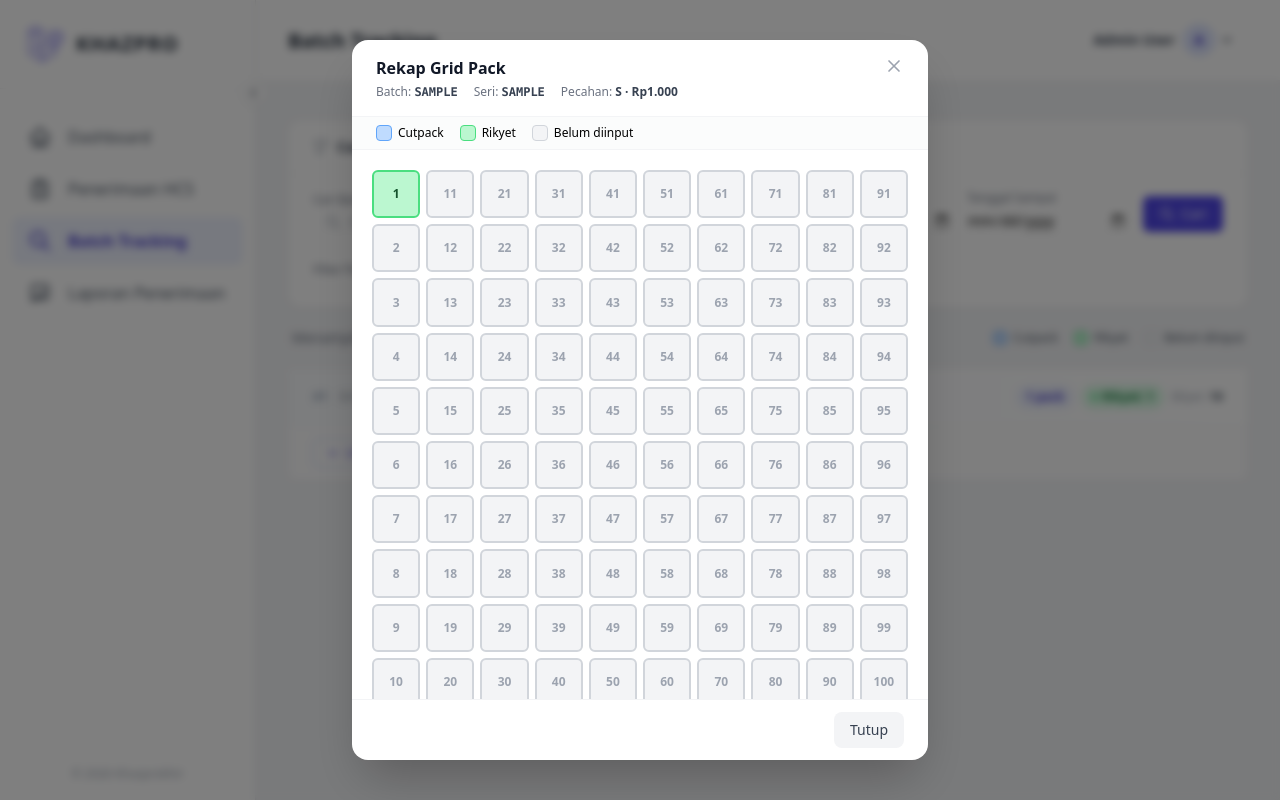
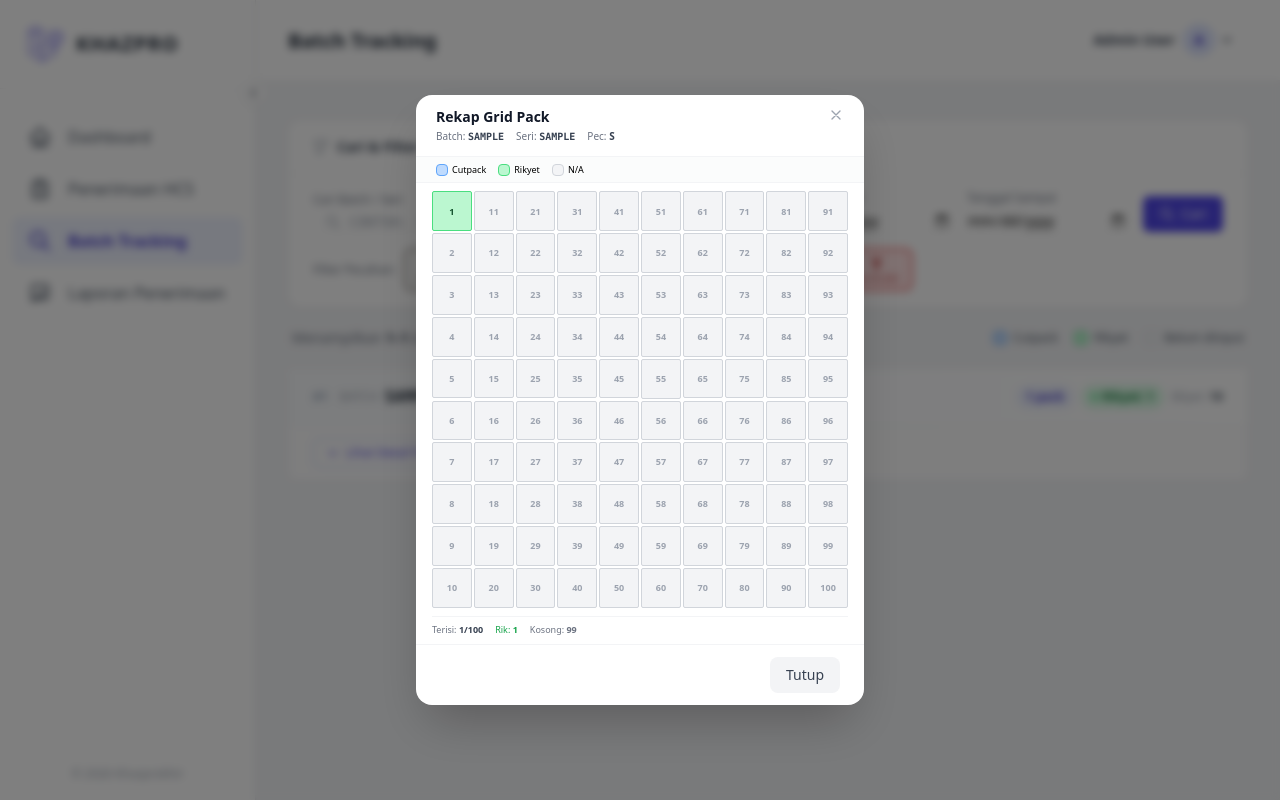
Before and after one commit to prophetical/khazprokhir-dev, a Laravel app: page /batch-tracking in a window 1280 px wide, after a click that opens the changed part. Run offline with Laravel 12, Linux system fonts and the light colour scheme; a user stored in the database is signed in; data comes from the database, SQL or seed files in the repository; tables that the repository leaves empty hold one stand-in row (values such as "Sample post"); some libraries are stand-ins or nearby versions.

Commit message:
Memperbaiki tampilan fitur batch tracking

```diff
--- a/resources/views/batch-tracking/index.blade.php
+++ b/resources/views/batch-tracking/index.blade.php
@@ -210,40 +210,40 @@
 
                                 {{-- ===== MODAL REKAP GRID ===== --}}
                                 <div id="{{ $modalId }}" class="fixed inset-0 z-50 hidden items-center justify-center p-4 bg-black/50 backdrop-blur-sm">
-                                    <div class="bg-white rounded-2xl shadow-2xl w-full max-w-xl flex flex-col max-h-[90vh]">
+                                    <div class="bg-white rounded-2xl shadow-2xl w-full max-w-md flex flex-col max-h-[95vh]">
 
                                         {{-- Modal Header --}}
-                                        <div class="flex items-start justify-between px-6 py-4 border-b border-gray-100 flex-shrink-0">
+                                        <div class="flex items-start justify-between px-5 py-3 border-b border-gray-100 flex-shrink-0">
                                             <div>
-                                                <h4 class="text-base font-bold text-gray-900">Rekap Grid Pack</h4>
-                                                <div class="mt-1 flex flex-wrap gap-x-4 gap-y-0.5 text-xs text-gray-500">
+                                                <h4 class="text-sm font-bold text-gray-900">Rekap Grid Pack</h4>
+                                                <div class="mt-0.5 flex flex-wrap gap-x-3 gap-y-0.5 text-[10px] text-gray-500">
                                                     <span>Batch: <strong class="font-mono text-gray-700">{{ strtoupper($item['batch']) }}</strong></span>
                                                     <span>Seri: <strong class="font-mono text-gray-700">{{ strtoupper($item['seri']) }}</strong></span>
-                                                    <span>Pecahan: <strong class="text-gray-700">{{ $pecahanLabel }}</strong></span>
+                                                    <span>Pec: <strong class="text-gray-700">{{ $pecahan }}</strong></span>
                                                 </div>
                                             </div>
                                             <button type="button" onclick="closeModal('{{ $modalId }}')" class="ml-4 text-gray-400 hover:text-gray-600 transition-colors">
-                                                <svg class="w-5 h-5" fill="none" viewBox="0 0 24 24" stroke="currentColor"><path stroke-linecap="round" stroke-linejoin="round" stroke-width="2" d="M6 18L18 6M6 6l12 12"/></svg>
+                                                <svg class="w-4 h-4" fill="none" viewBox="0 0 24 24" stroke="currentColor"><path stroke-linecap="round" stroke-linejoin="round" stroke-width="2" d="M6 18L18 6M6 6l12 12"/></svg>
                                             </button>
                                         </div>
 
                                         {{-- Modal Legend --}}
-                                        <div class="px-6 py-2 flex gap-4 text-xs border-b border-gray-100 bg-gray-50/60 flex-shrink-0">
-                                            <span class="flex items-center gap-1.5"><span class="w-4 h-4 rounded bg-blue-200 border border-blue-400 inline-block"></span>Cutpack</span>
-                                            <span class="flex items-center gap-1.5"><span class="w-4 h-4 rounded bg-green-200 border border-green-400 inline-block"></span>Rikyet</span>
-                                            <span class="flex items-center gap-1.5"><span class="w-4 h-4 rounded bg-gray-100 border border-gray-300 inline-block"></span>Belum diinput</span>
+                                        <div class="px-5 py-1.5 flex gap-3 text-[9px] border-b border-gray-100 bg-gray-50/60 flex-shrink-0">
+                                            <span class="flex items-center gap-1"><span class="w-3 h-3 rounded bg-blue-200 border border-blue-400 inline-block"></span>Cutpack</span>
+                                            <span class="flex items-center gap-1"><span class="w-3 h-3 rounded bg-green-200 border border-green-400 inline-block"></span>Rikyet</span>
+                                            <span class="flex items-center gap-1"><span class="w-3 h-3 rounded bg-gray-100 border border-gray-300 inline-block"></span>N/A</span>
                                         </div>
 
                                         {{-- 10×10 Grid — VERTICAL flow: col1=1-10, col2=11-20, … col10=91-100 --}}
-                                        <div class="p-5 overflow-y-auto flex-1">
-                                            <div class="grid gap-1.5" style="grid-template-rows: repeat(10, minmax(0, 1fr)); grid-template-columns: repeat(10, minmax(0, 1fr)); grid-auto-flow: column;">
+                                        <div class="px-4 py-2 overflow-y-auto flex-1">
+                                            <div class="grid gap-0.5" style="grid-template-rows: repeat(10, minmax(0, 1fr)); grid-template-columns: repeat(10, minmax(0, 1fr)); grid-auto-flow: column;">
                                                 @for($p = 1; $p <= 100; $p++)
                                                     @php
                                                         $cell  = $packMap[$p] ?? null;
-                                                        $months = ['','Januari','Februari','Maret','April','Mei','Juni','Juli','Agustus','September','Oktober','November','Desember'];
+                                                        $months = ['','Jan','Feb','Mar','Apr','Mei','Jun','Jul','Agu','Sep','Okt','Nov','Des'];
                                                         if ($cell) {
                                                             $carbon    = \Carbon\Carbon::parse($cell['date']);
-                                                            $dateLabel = $carbon->day . ' ' . $months[$carbon->month] . ' ' . $carbon->year . ', ' . $carbon->format('H:i') . ' WIB';
+                                                            $dateLabel = $carbon->day . ' ' . $months[$carbon->month] . ' ' . $carbon->year . ', ' . $carbon->format('H:i');
                                                             $cellClass = $cell['supplier'] === 'Cutpack'
                                                                 ? 'bg-blue-200 border-blue-400 text-blue-900 hover:bg-blue-300'
                                                                 : 'bg-green-200 border-green-400 text-green-900 hover:bg-green-300';
@@ -252,16 +252,16 @@
                                                             $cellClass = 'bg-gray-100 border-gray-300 text-gray-400';
                                                         }
                                                     @endphp
-                                                    <div class="relative group w-full aspect-square flex items-center justify-center rounded-md border-2 font-bold text-xs cursor-default select-none transition-all {{ $cellClass }}">
+                                                    <div class="relative group w-full aspect-square flex items-center justify-center rounded-sm border font-bold text-[9px] cursor-default select-none transition-all {{ $cellClass }}">
                                                         {{ $p }}
                                                         @if($cell)
                                                             <div class="pointer-events-none absolute bottom-full left-1/2 -translate-x-1/2 mb-2 z-[70] hidden group-hover:flex flex-col items-center">
-                                                                <div class="bg-gray-900 text-white text-xs rounded-lg px-3 py-2 whitespace-nowrap shadow-xl text-center leading-snug">
+                                                                <div class="bg-gray-900 text-white text-[9px] rounded-lg px-2 py-1 whitespace-nowrap shadow-xl text-center leading-tight">
                                                                     <div class="font-semibold">Pack {{ $p }}</div>
                                                                     <div class="{{ $cell['supplier'] === 'Cutpack' ? 'text-blue-300' : 'text-green-300' }}">{{ $cell['supplier'] }}</div>
-                                                                    <div class="text-gray-400 text-[10px] mt-0.5">{{ $dateLabel }}</div>
+                                                                    <div class="text-gray-400 text-[8px] mt-0.5">{{ $dateLabel }}</div>
                                                                 </div>
-                                                                <div class="w-2 h-2 bg-gray-900 rotate-45 -mt-1"></div>
+                                                                <div class="w-1.5 h-1.5 bg-gray-900 rotate-45 -mt-1"></div>
                                                             </div>
                                                         @endif
                                                     </div>
@@ -275,10 +275,10 @@
                                                 $pRikyet  = collect($packMap)->where('supplier', 'Rikyet')->count();
                                                 $pEmpty   = 100 - $pFilled;
                                             @endphp
-                                            <div class="mt-4 pt-3 border-t border-gray-100 flex flex-wrap gap-x-5 gap-y-1 text-xs text-gray-500">
+                                            <div class="mt-2 pt-1.5 border-t border-gray-100 flex flex-wrap gap-x-3 gap-y-0.5 text-[9px] text-gray-500">
                                                 <span>Terisi: <strong class="text-gray-700">{{ $pFilled }}/100</strong></span>
-                                                @if($pCutpack > 0)<span class="text-blue-600">Cutpack: <strong>{{ $pCutpack }}</strong></span>@endif
-                                                @if($pRikyet > 0)<span class="text-green-600">Rikyet: <strong>{{ $pRikyet }}</strong></span>@endif
+                                                @if($pCutpack > 0)<span class="text-blue-600">Cut: <strong>{{ $pCutpack }}</strong></span>@endif
+                                                @if($pRikyet > 0)<span class="text-green-600">Rik: <strong>{{ $pRikyet }}</strong></span>@endif
                                                 <span>Kosong: <strong>{{ $pEmpty }}</strong></span>
                                             </div>
                                         </div>
```
